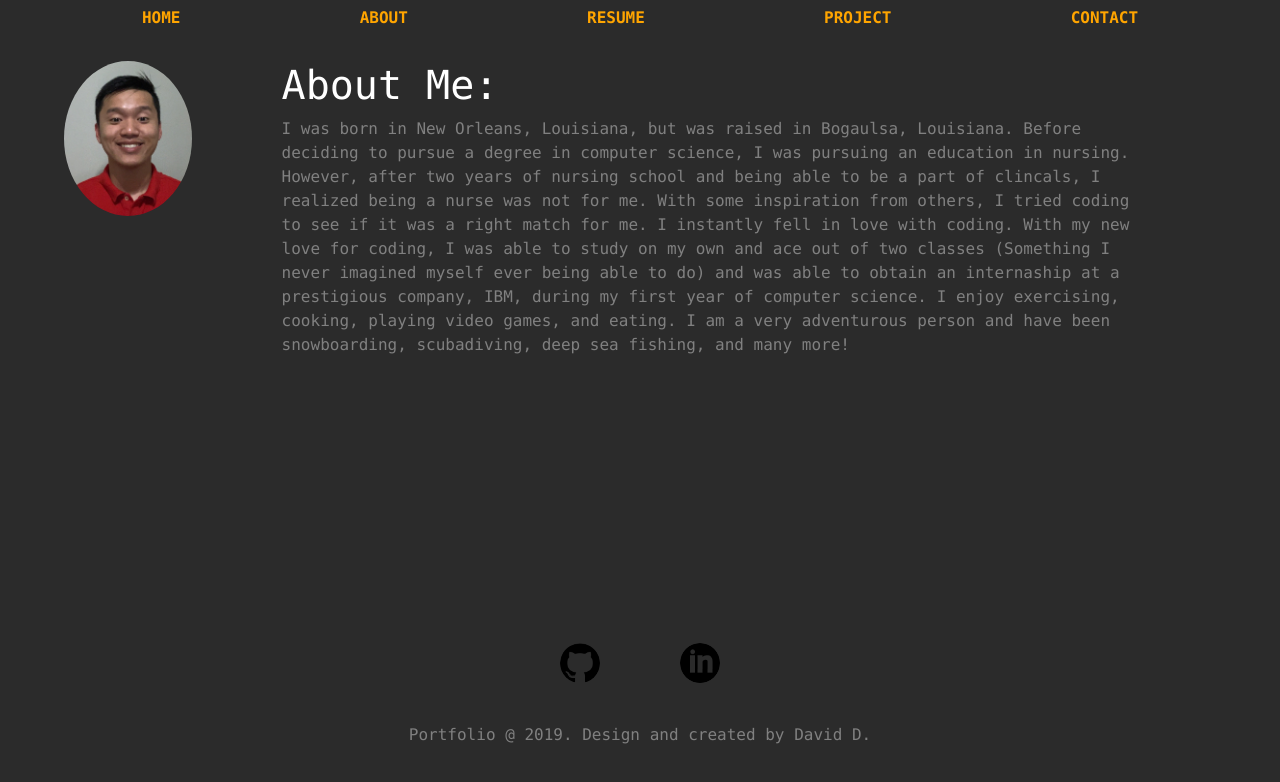
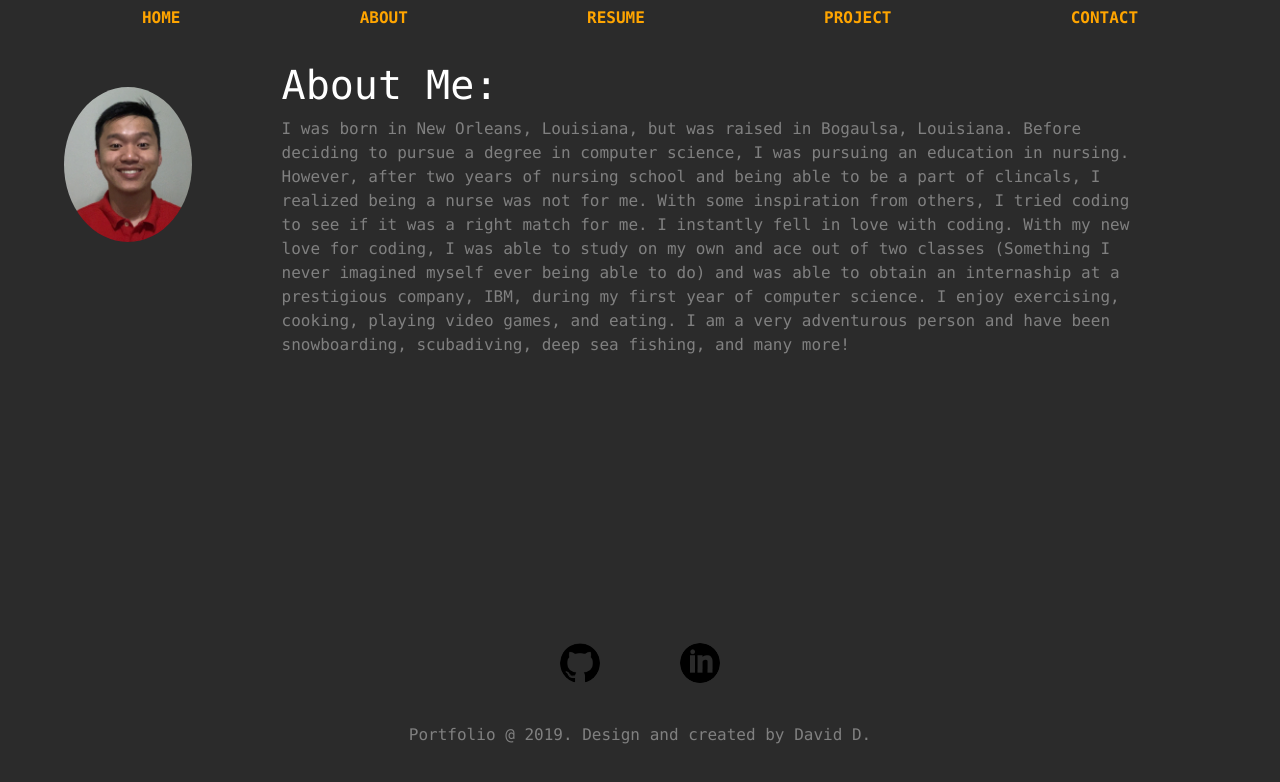
Before and after one commit to David2132/portfolio, a React (Create React App) app: page /about in a window 1280 px wide. Shown: the top 782 px of the page. Built offline with nearby package versions, Linux system fonts and the light colour scheme.

Commit message:
Added margin top to about me pic

```diff
--- a/src/components/about.js
+++ b/src/components/about.js
@@ -10,7 +10,7 @@ class About extends React.Component {
             <Head currentPath={this.props.location.pathname} />
 
 
-                            <img src={David} alt='David' style={{ borderRadius: '50%', width: '10%', marginLeft:'5%', float:'left' }}>
+                            <img src={David} alt='David' style={{ borderRadius: '50%', width: '10%', marginTop:'20pt', marginLeft:'5%', float:'left' }}>
                             </img>
                             <h1 id='emp' style={{    marginLeft: '22%'}} >
                                 About Me:
```
